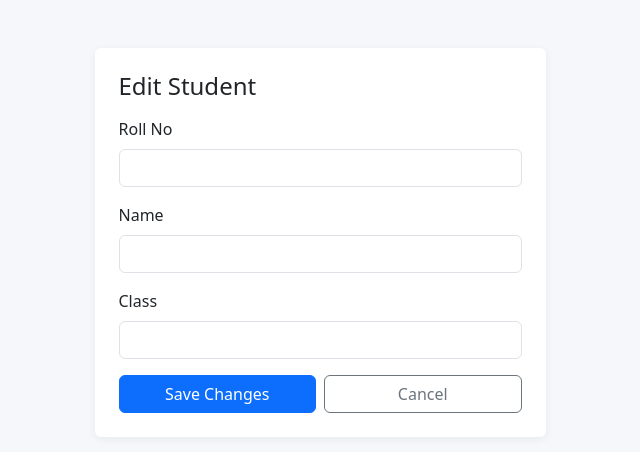
After one commit to chiranjeeviachar8-gif/attendance-app, a Flask app: template templates/edit_student.html in a window 1280 px wide. The commit adds this page. Shown: the top 452 px of the page, without its empty margins (320-960 px from the left). Run offline with Flask 3, Linux system fonts and the light colour scheme; the template is opened without the code that fills it, so the values that code supplies are empty; some libraries are stand-ins or nearby versions.

Commit message:
Add files via upload

```diff
--- a/app.py
+++ b/app.py
@@ -233,6 +233,33 @@ def delete_student(student_id):
     return redirect(url_for("students"))
 
 
+@app.route("/students/edit/<int:student_id>", methods=["GET", "POST"])
+@login_required
+def edit_student(student_id):
+    student = query("SELECT * FROM students WHERE id = :id", {"id": student_id}, fetch="one")
+    if not student:
+        flash("Student not found.", "danger")
+        return redirect(url_for("students"))
+
+    if request.method == "POST":
+        roll_no = request.form["roll_no"].strip()
+        name = request.form["name"].strip()
+        class_name = request.form["class_name"].strip()
+        try:
+            query(
+                "UPDATE students SET roll_no = :r, name = :n, class_name = :c WHERE id = :id",
+                {"r": roll_no, "n": name, "c": class_name, "id": student_id},
+                fetch=None,
+            )
+            flash(f"Student '{name}' updated.", "success")
+            return redirect(url_for("students"))
+        except IntegrityError:
+            flash("Another student already has that roll number.", "danger")
+            student = query("SELECT * FROM students WHERE id = :id", {"id": student_id}, fetch="one")
+
+    return render_template("edit_student.html", student=student)
+
+
 # ---------------------------------------------------------------------
 # Attendance
 # ---------------------------------------------------------------------
@@ -355,6 +382,35 @@ def export_csv():
     )
 
 
+@app.route("/export/csv/date")
+@login_required
+def export_csv_by_date():
+    """Download attendance for one specific date as a CSV file."""
+    selected_date = request.args.get("att_date") or str(date.today())
+
+    rows = query("""
+        SELECT s.roll_no, s.name, s.class_name, a.date, a.status, a.marked_by
+        FROM attendance a
+        JOIN students s ON s.id = a.student_id
+        WHERE a.date = :d
+        ORDER BY CAST(s.roll_no AS INTEGER), s.roll_no
+    """, {"d": selected_date})
+
+    output = io.StringIO()
+    writer = csv.writer(output)
+    writer.writerow(["Roll No", "Name", "Class", "Date", "Status", "Marked By"])
+    for r in rows:
+        writer.writerow([r["roll_no"], r["name"], r["class_name"] or "",
+                          r["date"], r["status"], r["marked_by"] or ""])
+
+    filename = f"attendance_{selected_date}.csv"
+    return Response(
+        output.getvalue(),
+        mimetype="text/csv",
+        headers={"Content-Disposition": f"attachment; filename={filename}"},
+    )
+
+
 # ---------------------------------------------------------------------
 # Entry point
 # ---------------------------------------------------------------------
--- a/templates/base.html
+++ b/templates/base.html
@@ -2,7 +2,18 @@
 <html lang="en">
 <head>
     <meta charset="UTF-8">
+    <meta name="viewport" content="width=device-width, initial-scale=1, viewport-fit=cover">
     <title>{% block title %}Attendance System{% endblock %}</title>
+
+    <!-- PWA setup -->
+    <link rel="manifest" href="{{ url_for('static', filename='manifest.json') }}">
+    <meta name="theme-color" content="#0d6efd">
+    <link rel="icon" href="{{ url_for('static', filename='icon-192.png') }}">
+    <link rel="apple-touch-icon" href="{{ url_for('static', filename='icon-192.png') }}">
+    <meta name="apple-mobile-web-app-capable" content="yes">
+    <meta name="apple-mobile-web-app-status-bar-style" content="default">
+    <meta name="apple-mobile-web-app-title" content="Attendance">
+
     <link href="https://cdnjs.cloudflare.com/ajax/libs/bootstrap/5.3.3/css/bootstrap.min.css" rel="stylesheet">
     <style>
         body { background-color: #f5f7fa; }
@@ -45,5 +56,10 @@
 </div>
 
 <script src="https://cdnjs.cloudflare.com/ajax/libs/bootstrap/5.3.3/js/bootstrap.bundle.min.js"></script>
+<script>
+    if ("serviceWorker" in navigator) {
+        navigator.serviceWorker.register("{{ url_for('static', filename='service-worker.js') }}");
+    }
+</script>
 </body>
 </html>
--- /dev/null
+++ b/templates/edit_student.html
@@ -0,0 +1,29 @@
+{% extends "base.html" %}
+{% block title %}Edit Student{% endblock %}
+{% block content %}
+<div class="row justify-content-center">
+    <div class="col-md-5">
+        <div class="card p-4 mt-4">
+            <h4 class="mb-3">Edit Student</h4>
+            <form method="POST">
+                <div class="mb-3">
+                    <label class="form-label">Roll No</label>
+                    <input type="text" name="roll_no" class="form-control" value="{{ student['roll_no'] }}" required>
+                </div>
+                <div class="mb-3">
+                    <label class="form-label">Name</label>
+                    <input type="text" name="name" class="form-control" value="{{ student['name'] }}" required>
+                </div>
+                <div class="mb-3">
+                    <label class="form-label">Class</label>
+                    <input type="text" name="class_name" class="form-control" value="{{ student['class_name'] or '' }}">
+                </div>
+                <div class="d-flex gap-2">
+                    <button type="submit" class="btn btn-primary w-100">Save Changes</button>
+                    <a href="{{ url_for('students') }}" class="btn btn-outline-secondary w-100">Cancel</a>
+                </div>
+            </form>
+        </div>
+    </div>
+</div>
+{% endblock %}
--- a/templates/students.html
+++ b/templates/students.html
@@ -38,7 +38,9 @@
                         <td>{{ s['name'] }}</td>
                         <td>{{ s['class_name'] or '-' }}</td>
                         <td>
+                            <a href="{{ url_for('edit_student', student_id=s['id']) }}" class="btn btn-outline-primary btn-sm">Edit</a>
                             <form method="POST" action="{{ url_for('delete_student', student_id=s['id']) }}"
+                                  class="d-inline"
                                   onsubmit="return confirm('Delete {{ s['name'] }} and all their attendance records? This cannot be undone.');">
                                 <button type="submit" class="btn btn-outline-danger btn-sm">Delete</button>
                             </form>
--- a/templates/view_by_date.html
+++ b/templates/view_by_date.html
@@ -15,6 +15,7 @@
 
     {% if rows %}
     <p class="text-muted">Total: {{ total }} &nbsp; Present: {{ present_count }} &nbsp; Absent: {{ total - present_count }}</p>
+    <a href="{{ url_for('export_csv_by_date', att_date=selected_date) }}" class="btn btn-outline-success btn-sm mb-3">⬇ Export This Date (CSV)</a>
     <table class="table table-striped">
         <thead><tr><th>Roll No</th><th>Name</th><th>Status</th></tr></thead>
         <tbody>
```
Also changed, not shown: static/service-worker.js (added, +14 -0 lines), static/icon-192.png (added), static/icon-512.png (added), static/manifest.json (added).
